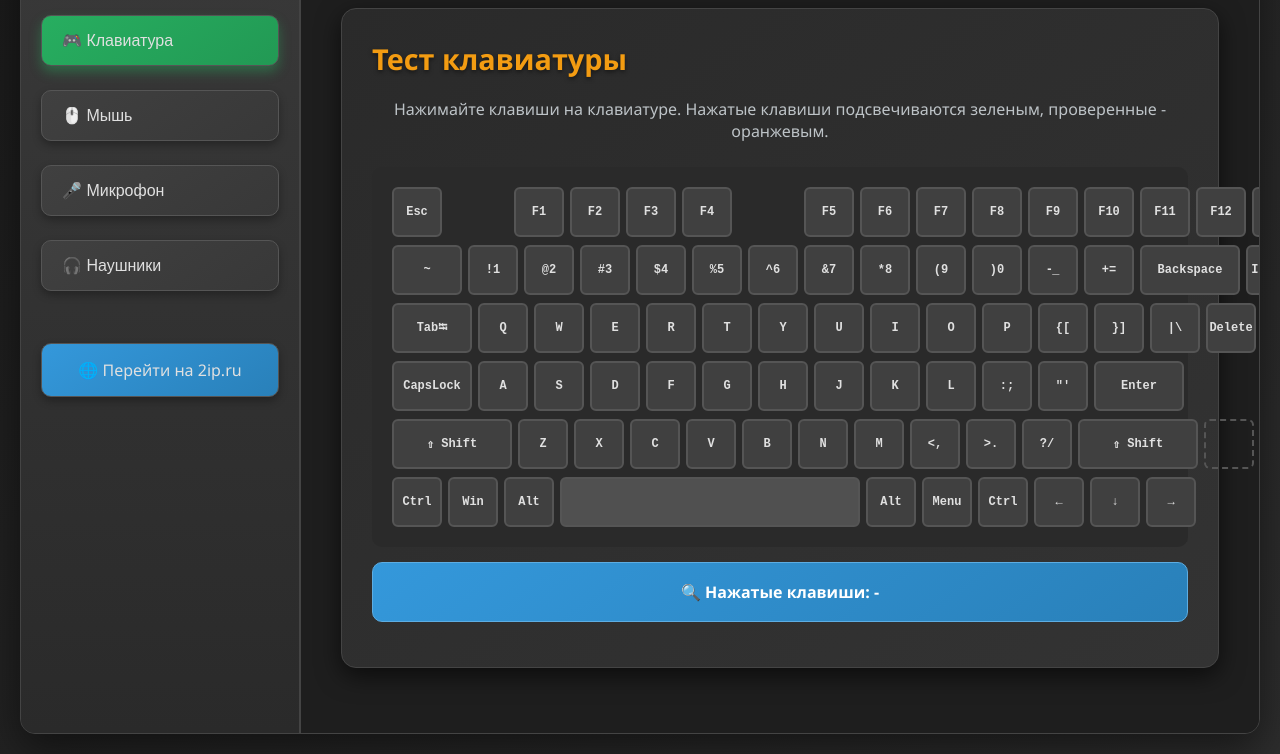
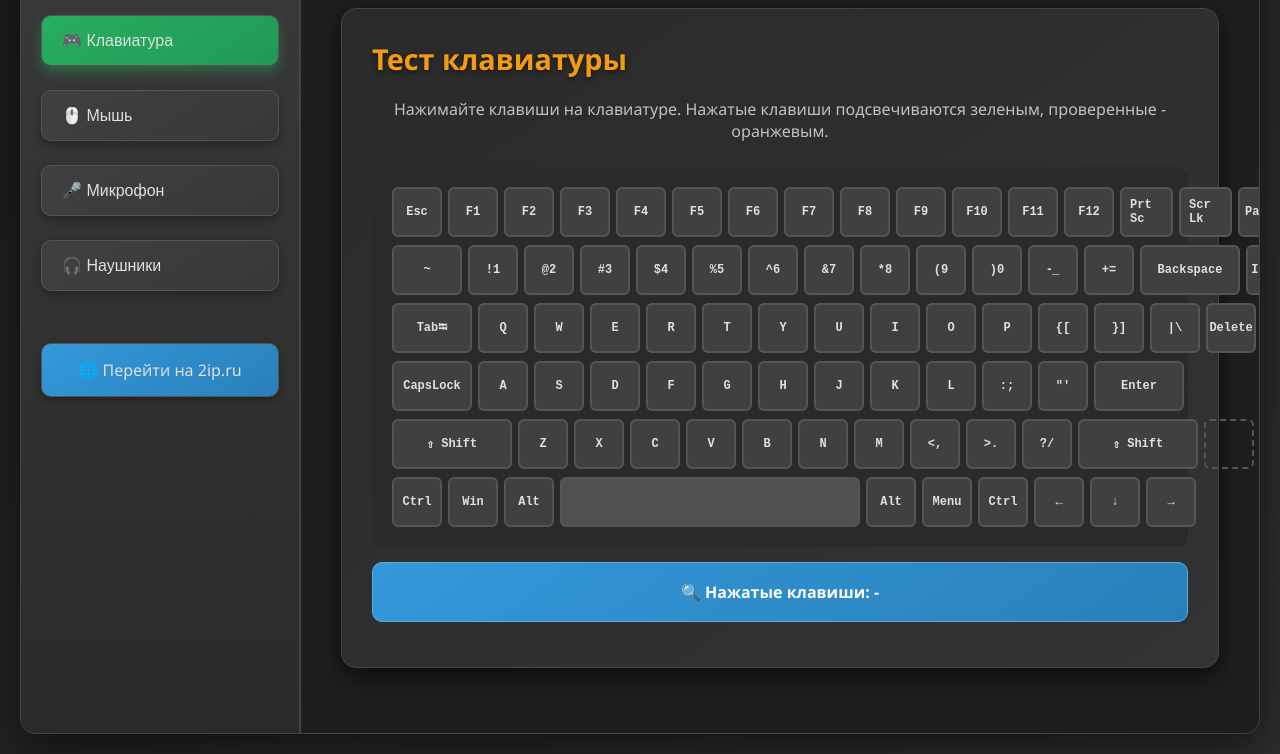
Before and after one commit to Boreyro/boreyro.github.io, a plain HTML site: page index.html in a window 1280 px wide. Shown: the part 144-898 px from the top of the page. Drawn offline with Linux system fonts and the light colour scheme.

Commit message:
Update index.html

```diff
--- a/index.html
+++ b/index.html
@@ -525,14 +525,12 @@
                                 <div class="keyboard-group">
                                     <kbd data-key="27" class="kk-key">Esc</kbd>
                                     <div class="mini-group">
-                                        <div class="empty-group"></div>
                                         <kbd data-key="112" class="kk-key">F1</kbd>
                                         <kbd data-key="113" class="kk-key">F2</kbd>
                                         <kbd data-key="114" class="kk-key">F3</kbd>
                                         <kbd data-key="115" class="kk-key">F4</kbd>
                                     </div>
                                     <div class="mini-group">
-                                        <div class="empty-group"></div>
                                         <kbd data-key="116" class="kk-key">F5</kbd>
                                         <kbd data-key="117" class="kk-key">F6</kbd>
                                         <kbd data-key="118" class="kk-key">F7</kbd>
```
